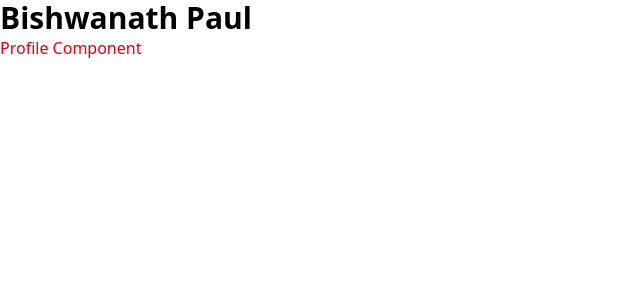
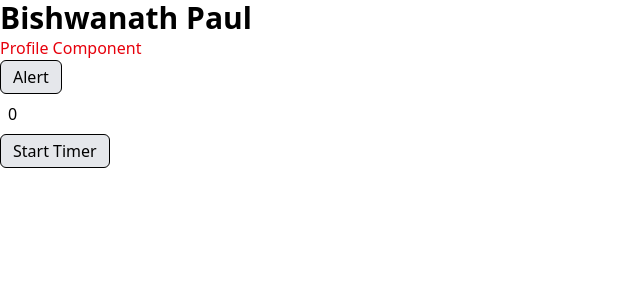
Before and after one commit to Bishwa7/Angular-Projects, an Angular app in the folder first-angular-project/: page / in a window 1280 px wide. Shown: the top 300 px of the page, without its empty margins (0-640 px from the left). Built offline with nearby package versions, Linux system fonts and the light colour scheme.

Commit message:
Step2 - created a timer using setInterval

```diff
--- a/first-angular-project/src/app/components/profile/profile.css
+++ b/first-angular-project/src/app/components/profile/profile.css
@@ -3,3 +3,8 @@
 .para-1 {
     @apply text-red-600;
 }
+
+
+.button-css {
+    @apply px-3 py-1 bg-gray-200 border rounded-md cursor-pointer active:scale-95;
+}
--- a/first-angular-project/src/app/components/profile/profile.html
+++ b/first-angular-project/src/app/components/profile/profile.html
@@ -1 +1,9 @@
 <p class="para-1"> {{ compName }} </p>
+
+<button (click)="callMe()" class="button-css">Alert</button>
+
+<br/>
+
+<p class="p-2"> {{ count() }} </p>
+
+<button (click)="counter()" class="button-css"> Start Timer </button>
--- a/first-angular-project/src/app/components/profile/profile.ts
+++ b/first-angular-project/src/app/components/profile/profile.ts
@@ -1,4 +1,4 @@
-import { Component } from '@angular/core';
+import { Component, signal } from '@angular/core';
 
 @Component({
   selector: 'app-profile',
@@ -8,4 +8,23 @@ import { Component } from '@angular/core';
 })
 export class Profile {
   compName = "Profile Component"
+
+  count = signal<number>(0);
+
+
+  callMe() {
+    alert("Button Alert")
+  }
+
+  counter() {
+    const intervalId = setInterval(() => {
+      this.count.update((prev) => prev + 1);
+      console.log(this.count());
+
+      if(this.count() % 5 === 0 ){
+        clearInterval(intervalId)
+        console.log("Counter Stopped")
+      }
+    }, 1000);
+  }
 }
```
